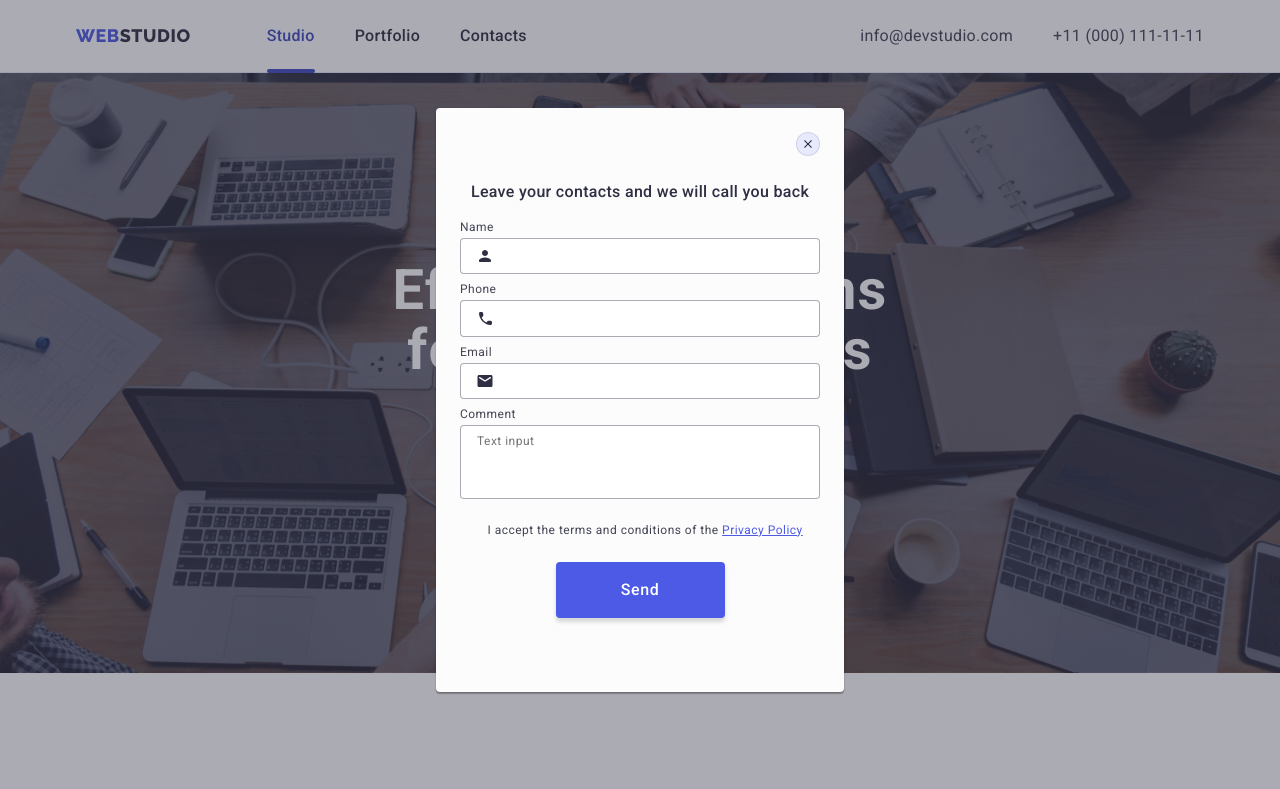
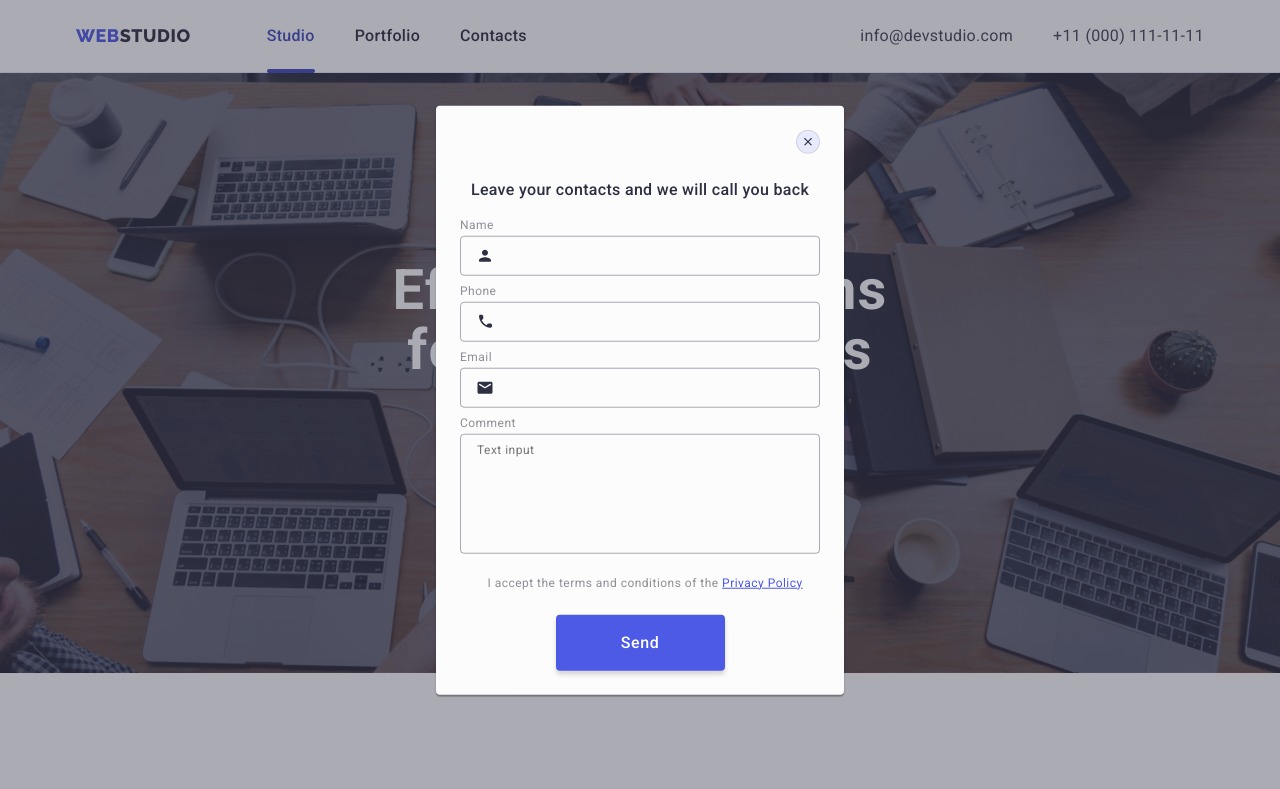
Before and after one commit to anya-sem/goit-markup-hw-05, a plain HTML site: page index.html in a window 1280 px wide. Both pictures are taken after a click on the button "Order Service". Shown: the top 789 px of the page. Drawn offline with nearby package versions, Linux system fonts and the light colour scheme.

Commit message:
after corr 2

```diff
--- a/css/styles.css
+++ b/css/styles.css
@@ -425,20 +425,27 @@ nav {
 .modal-form-label {
   display: block;
   margin-bottom: 4px;
+
   font-size: 12px;
   line-height: 1.17;
   letter-spacing: 0.04em;
+  color: var(--subtle-text);
 }
 .modal-form-field {
   position: relative;
 }
 .modal-form-input {
   width: 100%;
+  height: 40px;
+
   border-radius: 4px;
   border: 1px solid var(--modal-overlay);
+  background-color: transparent;
+
   padding: 8px 16px;
   padding-left: 38px;
   outline: transparent;
+
   transition: border-color 250ms cubic-bezier(0.4, 0, 0.2, 1);
 }
 .modal-form-input:focus {
@@ -447,8 +454,8 @@ nav {
 .modal-input-icon {
   position: absolute;
   top: 50%;
-  left: 0;
-  transform: translateX(16px) translateY(-50%);
+  left: 16px;
+  transform: translateY(-50%);
   fill: var(--dark);
   pointer-events: none;
   transition: fill 250ms cubic-bezier(0.4, 0, 0.2, 1);
@@ -461,10 +468,14 @@ nav {
 }
 .modal-form-comment {
   width: 100%;
+  height: 120px;
+
   border-radius: 4px;
   border: 1px solid var(--modal-overlay);
   outline: transparent;
+  background-color: transparent;
   resize: none;
+
   padding: 8px 16px;
   transition: border-color 250ms cubic-bezier(0.4, 0, 0.2, 1);
 
@@ -477,10 +488,17 @@ nav {
   border-color: var(--primary-brand);
 }
 
+.modal-form-agreement-wrapper {
+  margin-bottom: 24px;
+}
+.modal-form-agreement-input {
+}
 .modal-form-agreement {
+  display: block;
   font-size: 12px;
   line-height: 1.17;
   letter-spacing: 0.04em;
+  color: var(--subtle-text);
 }
 .modal-agreement-checkbox {
   display: inline-flex;
@@ -492,6 +510,7 @@ nav {
   margin-right: 8px;
   border-width: 1px;
 
+  fill: transparent;
   border: var(--modal-overlay);
   color: transparent;
   transition: background-color 250ms cubic-bezier(0.4, 0, 0.2, 1),
@@ -507,7 +526,7 @@ nav {
 .input[type='checkbox']:checked + .modal-agreement-checkbox {
   background-color: var(--pressed-state);
   border-color: var(--pressed-state);
-  color: var(--light);
+  fill: var(--light);
 }
 
 .modal-send-button {
--- a/index.html
+++ b/index.html
@@ -488,13 +488,15 @@
         <div class="footer-form-container">
           <p class="footer-form-header">Subscribe</p>
           <form class="footer-form">
-            <label for="footer-form-label"></label>
+            <label class="footer-form-label" for="subscribe-email">
               <input
                 class="footer-form-input"
                 type="email"
                 name="subscribe-email"
                 placeholder="E-mail"
               />
+            </label>
+
             <button class="footer-form-button" type="submit">
               Subscribe
               <svg class="footer-button-icon" width="24" height="24">
@@ -577,28 +579,27 @@
             ></textarea>
           </div>
 
-          <div>
-            <label class="modal-form-agreement" for="user-privacy">
+          <div class="modal-form-agreement-wrapper">
             <input
-                class="visually-hidden"
+              class="modal-form-agreement-input visually-hidden"
               type="checkbox"
               name="user-privacy"
               id="user-privacy"
+              value="true"
             />
+            <label class="modal-form-agreement" for="user-privacy">
               <span class="modal-agreement-checkbox">
                 <svg class="modal-checkbox-icon" width="10" height="8">
                   <use href="./images/icons.svg#icon-checkbox"></use>
                 </svg>
               </span>
-              <span class="modal-form-desc"
-                >I accept the terms and conditions of the
+              I accept the terms and conditions of the
               <a
                 class="modal-form-link"
                 href=""
                 target="_blank"
                 rel="noreferrer noopener"
                 >Privacy Policy</a
-                ></span
               >
             </label>
           </div>
```
Lines whose indentation alone changed are shown as unchanged.
